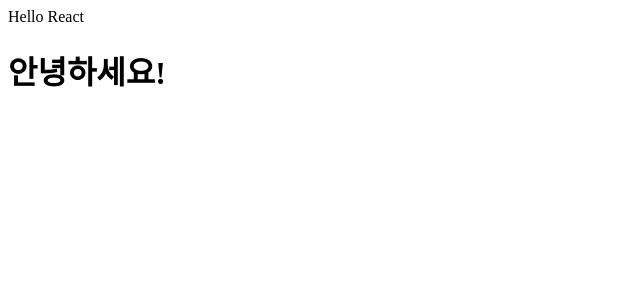
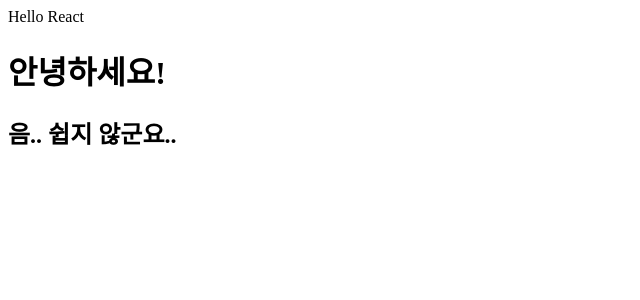
Before and after one commit to KIMJINSIL/my-app, a React (Create React App) app: page / in a window 1280 px wide. Shown: the top 300 px of the page, without its empty margins (0-640 px from the left). Built offline with nearby package versions, Linux system fonts and the light colour scheme.

Commit message:
블라블라

```diff
--- a/src/App.js
+++ b/src/App.js
@@ -4,6 +4,7 @@ function App() {
    <div>
       <div>Hello React</div>
       <h1>안녕하세요!</h1>
+      <h2>음.. 쉽지 않군요..</h2>
     </div>
   );
 }
```
